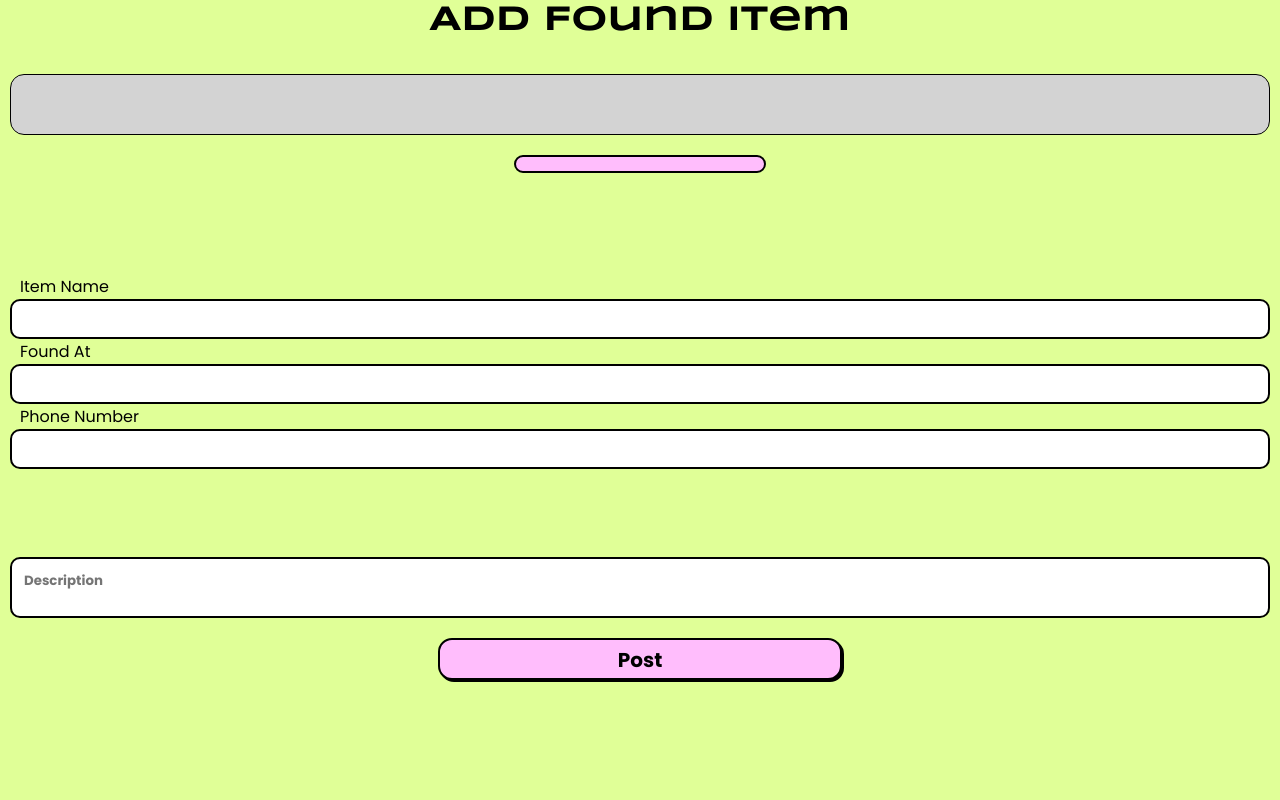
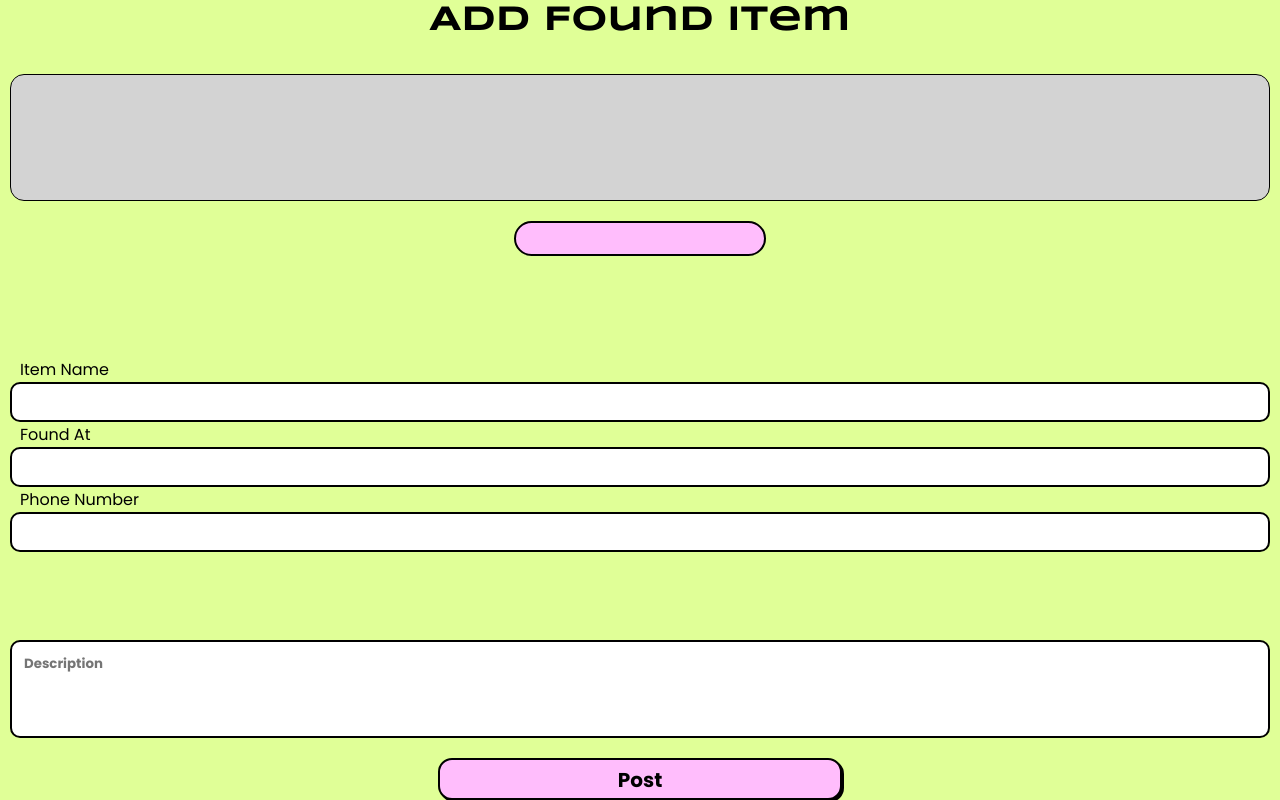
Before and after one commit to DisFine/AssetRecovery, a React (Vite) app: page /Found in a window 1280 px wide. Built offline with nearby package versions, Linux system fonts and the light colour scheme; no server answers.

Commit message:
updated design

```diff
--- a/index.html
+++ b/index.html
@@ -10,4 +10,8 @@
     <div id="root"></div>
     <script type="module" src="/src/main.jsx"></script>
   </body>
+  <script>
+    let vh = window.innerHeight * 0.01;
+    document.documentElement.style.setProperty('--vh', `${vh}px`);
+  </script>
 </html>
--- a/src/components/createClient.js
+++ /dev/null
@@ -1,6 +0,0 @@
-import { createClient } from '@supabase/supabase-js'
-
-const supabaseUrl = 'https://dzztvvyzqiuksuyyrfzy.supabase.co'
-const supabaseKey = 'eyJhbGciOiJIUzI1NiIsInR5cCI6IkpXVCJ9.eyJpc3MiOiJzdXBhYmFzZSIsInJlZiI6ImR6enR2dnl6cWl1a3N1eXlyZnp5Iiwicm9sZSI6ImFub24iLCJpYXQiOjE3Mjc2MzMxMzcsImV4cCI6MjA0MzIwOTEzN30.Y77DWzAIwnLQC-GfqfwNAu83v37cikLmRH_x8NGdmJk'
-
-export const supabase = createClient(supabaseUrl, supabaseKey)
--- a/src/components/style.css
+++ b/src/components/style.css
@@ -478,6 +478,7 @@
 
 .outerContainer{
     height: 100vh;
+    height: calc(var(--vh, 1vh) * 100);
     display: flex;
     flex-direction: column;
     justify-content: center;
@@ -603,7 +604,6 @@
 
 .Adjustment{
     display: flex;
-    height: 85vh;
     justify-content: normal;
     gap: 0px;
 }
```
